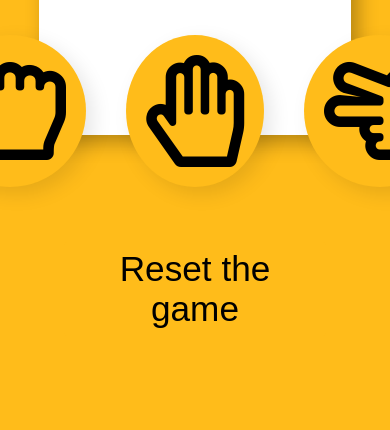
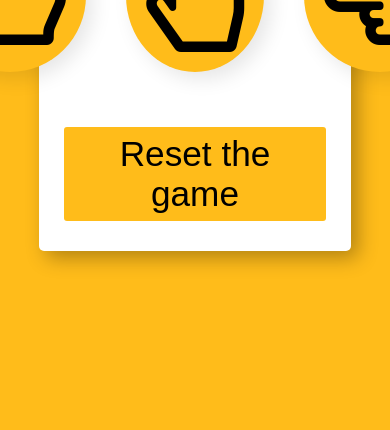
Before and after one commit to RavanKhaligov/RockPaperScissorGame, a plain HTML site: page index.html in a window 390 px wide. Shown: the part 414-844 px from the top of the page. Drawn offline with Linux system fonts and the light colour scheme.

Commit message:
Update main.css

```diff
--- a/main.css
+++ b/main.css
@@ -85,7 +85,7 @@ i{
     }
     section{
         width: 80%;
-        height: 30%;
+        max-height: max-content;
     }
 
 }
```
